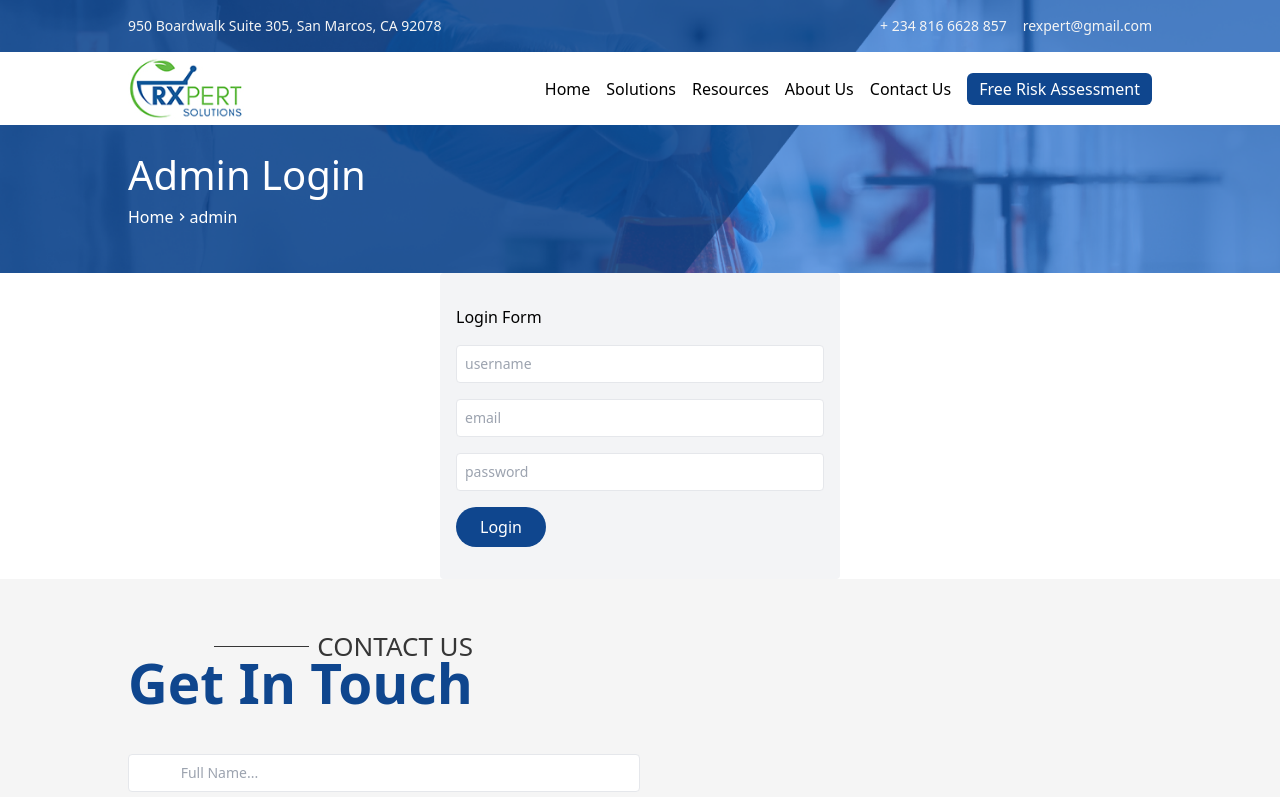
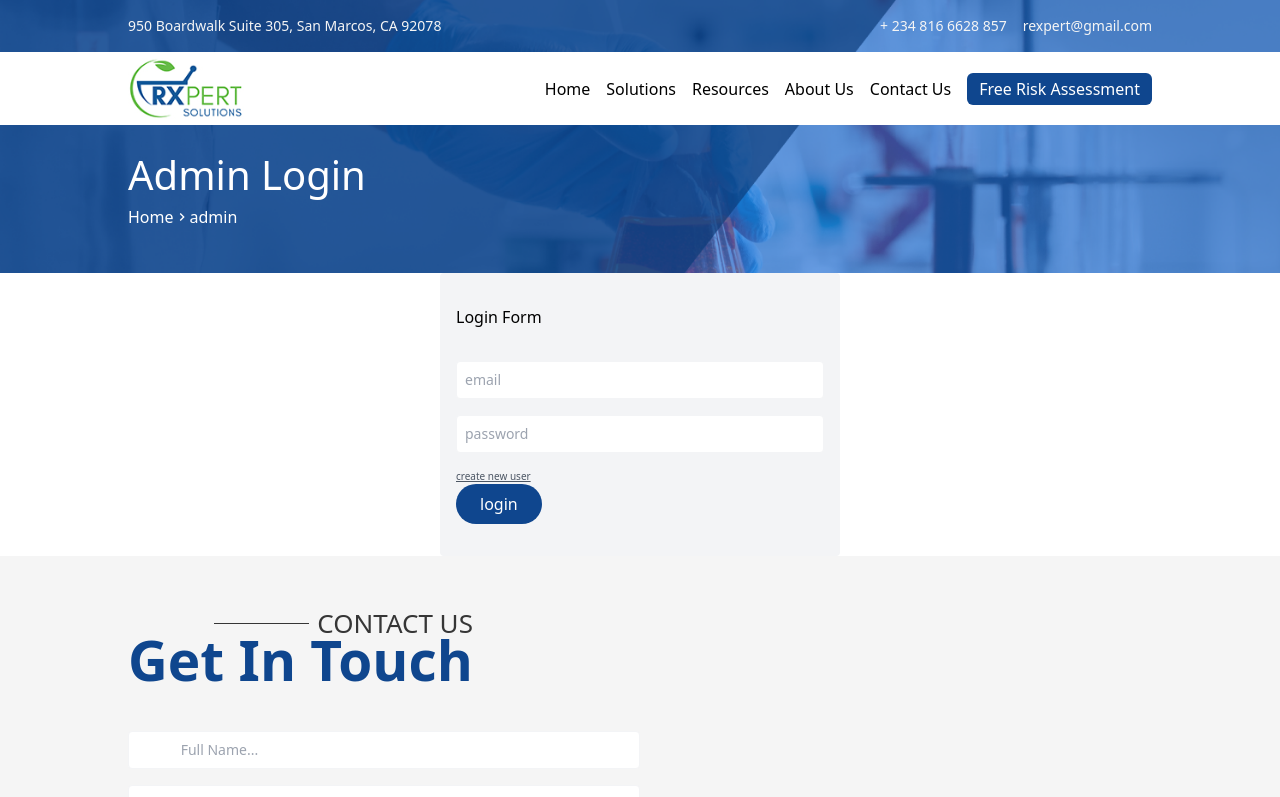
Before and after one commit to S-Abdullahi/rx-expert, a Next.js app: page /admin in a window 1280 px wide. Shown: the top 797 px of the page. Built offline with nearby package versions, Linux system fonts and the light colour scheme.

Commit message:
api queries

```diff
--- a/app/Context.tsx
+++ b/app/Context.tsx
@@ -1,14 +1,16 @@
 "use client";
 import React, { ReactNode, createContext, useContext, useState } from "react";
+import axios from "axios";
+import Image from "next/image";
 
 type appContextType = {
   menuToggle: () => void;
-  isOpen: boolean
+  isOpen: boolean;
 };
 
 const appDefaultValue: appContextType = {
   menuToggle: () => {},
-  isOpen: false
+  isOpen: false,
 };
 const appContext = createContext<appContextType>(appDefaultValue);
 
--- a/app/admin/page.tsx
+++ b/app/admin/page.tsx
@@ -1,20 +1,122 @@
+"use client";
 import Link from "next/link";
 import FormRow from "../components/FormRow";
 import Header from "../components/Header";
+import { useState } from "react";
+import axios from "axios";
+import { useCreateUser, useLoginUser } from "../queries";
+
+export interface IUser {
+  username: string;
+  email: string;
+  password: string;
+}
 
 export default function Admin() {
+  const { createUser, data } = useCreateUser();
+  const { loginUser, loginData } = useLoginUser();
+  const [isError, setIsError] = useState(false);
+  const [islogin, setIsLogin] = useState(true);
+  const [form, setForm] = useState<IUser>({
+    username: "",
+    email: "",
+    password: "",
+  });
+
+  console.log("data after creating", data);
+  const handleChange = (e: any) => {
+    setForm({ ...form, [e.target.name]: e.target.value });
+  };
+
+  // const createUser = async (user: IUser) => {
+  //   console.log("test");
+  //   try {
+  //     const res = await axios.post(
+  //       "https://rxpert-api.up.railway.app/api/user/register",
+  //       user,
+  //       {
+  //         headers: {
+  //           "Content-Type": "application/json",
+  //         },
+  //       }
+  //     );
+  //     console.log(res.data);
+  //   } catch (error) {
+  //     console.log(error);
+  //   }
+  // };
+
+  const handleSubmit = (e: any) => {
+    e.preventDefault();
+    const { username, password, email } = form;
+
+    if (!email || !password || (!islogin && !username)) {
+      setIsError(true);
+      setTimeout(() => {
+        setIsError(false);
+      }, 5000);
+      return;
+    }
+    if (islogin) {
+      loginUser({ email, password });
+      return;
+    }
+    createUser({ username, email, password });
+
+    console.log(form);
+  };
   return (
     <div>
       <Header title="Admin Login" label="admin" />
       <div className="flex justify-center">
-        <form className="bg-gray-100 px-4 py-8 rounded w-full max-w-[400px] flex flex-col gap-4">
+        <form
+          onSubmit={handleSubmit}
+          className="bg-gray-100 px-4 py-8 rounded w-full max-w-[400px] flex flex-col gap-4"
+        >
           <p className="">Login Form</p>
-          <FormRow placeholder="username" />
-          <FormRow placeholder="email" />
-          <FormRow placeholder="password" />
+          <p className="text-sm text-red-500">
+            {isError && "Enter all fields"}
+          </p>
+
+          {!islogin && (
+            <FormRow
+              placeholder="username"
+              onChange={handleChange}
+              name="username"
+              value={form.username}
+              className={isError && "border-red-500"}
+            />
+          )}
+
+          <FormRow
+            placeholder="email"
+            onChange={handleChange}
+            name="email"
+            value={form.email}
+            className={isError && "border-red-500"}
+          />
+
+          <FormRow
+            placeholder="password"
+            onChange={handleChange}
+            name="password"
+            value={form.password}
+            className={isError && "border-red-500"}
+          />
+
           <div>
-            <button className="bg-[#0F468E] rounded-full text-white px-6 py-2">
-              <Link href="/admin/portal">Login</Link>
+            <p
+              className="underline text-[10px] text-gray-600"
+              onClick={() => setIsLogin(!islogin)}
+            >
+              {islogin ? "create new user" : "login existing user"}
+            </p>
+            <button
+              type="submit"
+              className="bg-[#0F468E] rounded-full text-white px-6 py-2"
+            >
+              login
+              {/* <Link href="/admin/portal">Login</Link> */}
             </button>
           </div>
         </form>
--- a/app/admin/portal/page.tsx
+++ b/app/admin/portal/page.tsx
@@ -4,32 +4,39 @@ import FormRow from "@/app/components/FormRow";
 import Image from "next/image";
 import { LiaEdit } from "react-icons/lia";
 import { MdOutlineDelete } from "react-icons/md";
-import {
-  ReactElement,
-  JSXElementConstructor,
-  ReactNode,
-  ReactPortal,
-  PromiseLikeOfReactNode,
-} from "react";
+import axios from "axios";
 
-async function getData() {
-  const res = await fetch("https://jsonplaceholder.typicode.com/posts");
-  // The return value is *not* serialized
-  // You can return Date, Map, Set, etc.
 
-  if (!res.ok) {
-    // This will activate the closest `error.js` Error Boundary
+
+interface IGetData {
+  id: string;
+  heading: string;
+  textPlain: string;
+  textColored: string;
+  preview: string;
+  body: string;
+  imageUrl: string;
+  createdAt: string;
+  updatedAt: string;
+  __v: number
+}
+
+async function getData(){
+  const res = await axios.get("https://rxpert-api.up.railway.app/api/blog/");
+  if (!res.data) {
     throw new Error("Failed to fetch data");
   }
-
-  return res.json();
+  return res.data
 }
 
 interface IData {
   title: string;
 }
+
+const textAreaStyle = 'border-[0.5px] px-2 py-2 rounded text-sm font-light focus:outline-0 focus:border-[#0F468E]'
 export default async function Portal() {
   const data = await getData();
+  console.log('blog data',data)
 
   return (
     <div>
@@ -41,18 +48,18 @@ export default async function Portal() {
           {/* {data?.map((item: IData) => {
             return <p>{item.title}</p>;
           })} */}
-          {BlogData.map((item, index) => {
+          {data.map((item:IGetData, index:any) => {
             return (
-              <div className="bg-gray-100 mb-6 p-3 rounded-sm" key={`${item.heading}-${index}`}>
+              <div className="bg-gray-100 mb-6 p-3 rounded-sm" key={`${item?.heading}-${index}`}>
                 <Image
-                  src={item.imageUrl}
-                  alt={item.heading as string}
+                  src={'/blog-img-1.png'}
+                  alt={item?.heading as string}
                   width={100}
                   height={100}
                 />
-                <p className="text-lg font-medium">{item.heading}</p>
-                <p>{(item.body || "").substring(0, 100)}...</p>
-                <p>{item.date}</p>
+                <p className="text-lg font-medium">{item?.heading}</p>
+                <p>{(item?.preview || "").substring(0, 100)}...</p>
+                <p>{item?.createdAt}</p>
                 <div className="flex gap-4 mt-2 text-sm">
                   <LiaEdit className="text-gray-500 cursor-pointer text-lg hover:text-green-500 hover:scale-125 transition-all ease-linear" />
                   <MdOutlineDelete className="text-gray-500 rounded cursor-pointer text-lg hover:text-red-500 hover:scale-125 transition-all ease-linear" />
@@ -65,11 +72,17 @@ export default async function Portal() {
         <section>
           <form className="flex flex-col gap-4 bg-gray-100 rounded py-6 px-4 mt-10">
             <p>Blog post form</p>
-            <FormRow placeholder="post title" />
+            <FormRow placeholder="heading" />
+            <FormRow placeholder="plain heading text" />
+            <FormRow placeholder="colored heading text" />
             <FormRow placeholder="image url" />
             <textarea
-              className="border-[0.5px] px-2 py-2 rounded text-sm font-light focus:outline-0 focus:border-[#0F468E]"
-              placeholder="post content"
+              className={textAreaStyle}
+              placeholder="preview"
+            ></textarea>
+            <textarea
+              className={textAreaStyle}
+              placeholder="body"
             ></textarea>
             <div>
               <button className="bg-[#0F468E] text-white px-6 py-2 rounded-full">
--- /dev/null
+++ b/app/axios.tsx
@@ -0,0 +1,5 @@
+import axios from "axios";
+
+export const baseUrl = axios.create({
+  baseURL: import.meta.env.BASE_URL || '',
+});
--- a/app/components/FormRow.tsx
+++ b/app/components/FormRow.tsx
@@ -1,12 +1,19 @@
 type IFormRow = {
   placeholder: string;
+  name?: string;
+  value?: string;
+  className?: string | boolean;
+  onChange?: any;
 };
 export default function FormRow(props: IFormRow) {
-  const { placeholder } = props;
+  const { placeholder, onChange, name, value, className } = props;
   return (
     <input
+      name={name}
+      value={value}
+      onChange={onChange}
       placeholder={placeholder}
-      className="border-[0.5px] px-2 py-2 rounded text-sm font-light focus:outline-0 focus:border-[#0F468E]"
+      className={`border-[0.5px] border-gray-100 px-2 py-2 rounded text-sm font-light focus:outline-0 ${className? className : ''}  focus:border-[#0F468E]`}
     />
   );
 }
--- /dev/null
+++ b/app/env.d.ts
@@ -0,0 +1,13 @@
+declare global {
+  interface Window {
+    env: any;
+  }
+}
+
+interface ImportMetaEnv {
+    readonly BASE_URL: string;
+}
+
+interface ImportMeta {
+    readonly env:ImportMetaEnv
+}
--- /dev/null
+++ b/app/interfaces.ts
@@ -0,0 +1,4 @@
+export interface IUserLogin {
+    email: string;
+    password: string;
+}
--- /dev/null
+++ b/app/queries.tsx
@@ -0,0 +1,47 @@
+import { IUser } from "./admin/page";
+import axios from "axios";
+import { IUserLogin } from "./interfaces";
+
+const baseUrl = 'https://rxpert-api.up.railway.app/api'
+
+export const useCreateUser = () => {
+  let data;
+  const createUser = async (user: IUser) => {
+    try {
+      const res = await axios.post(`${baseUrl}/user/register`, user, {
+        headers: {
+          "Content-Type": "application/json",
+        },
+      });
+      data = res.data;
+    } catch (error) {
+      console.log(error);
+    }
+  };
+  return {
+    createUser,
+    data,
+  };
+};
+
+export const useLoginUser = () => {
+  let data;
+  const loginUser = async (user: IUserLogin) => {
+    try {
+      const res = await axios.post(`${baseUrl}/user/login`, user, {
+        headers: {
+          "Content-Type": "application/json",
+        },
+      });
+      data = res.data;
+      console.log(data)
+    } catch (error) {
+      console.log(error);
+    }
+  };
+
+  return {
+    loginData: data,
+    loginUser,
+  };
+};
--- a/package.json
+++ b/package.json
@@ -10,13 +10,16 @@
   },
   "dependencies": {
     "@react-google-maps/api": "^2.19.2",
+    "@tanstack/react-query": "^4.36.1",
     "@types/node": "20.5.7",
     "@types/react": "18.2.21",
     "@types/react-dom": "18.2.7",
     "autoprefixer": "10.4.15",
+    "axios": "^1.5.1",
     "eslint": "8.48.0",
     "eslint-config-next": "13.4.19",
     "framer-motion": "^10.16.3",
+    "moment": "^2.29.4",
     "mongodb": "^6.1.0",
     "mongoose": "^7.5.2",
     "next": "13.4.19",
@@ -24,6 +27,7 @@
     "react": "18.2.0",
     "react-dom": "18.2.0",
     "react-icons": "^4.10.1",
+    "tailwind-merge": "^1.14.0",
     "tailwindcss": "3.3.3",
     "typescript": "5.2.2"
   }
```
Also changed, not shown: 2 other files (tests, documents, lock files or other folders).
